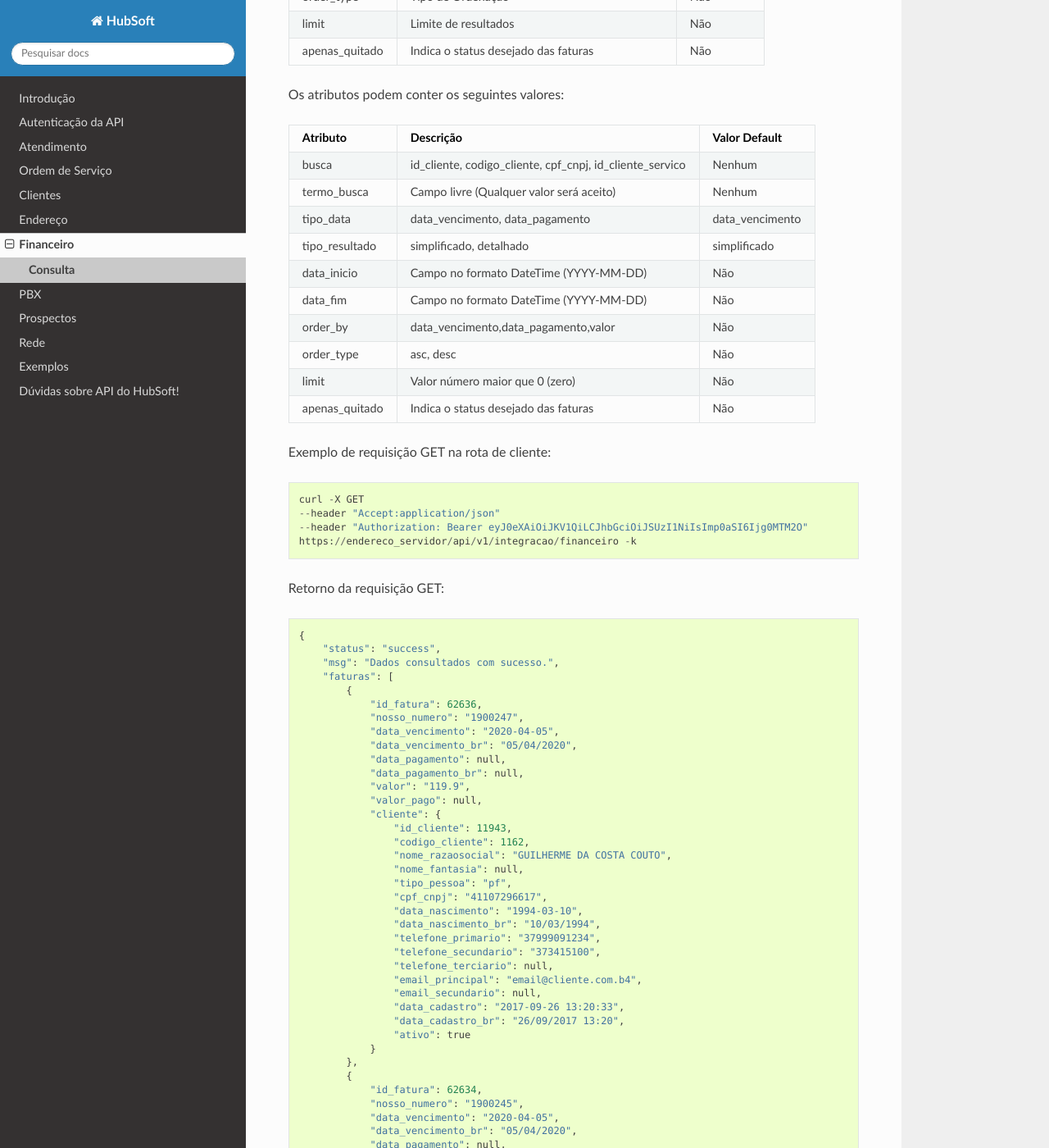
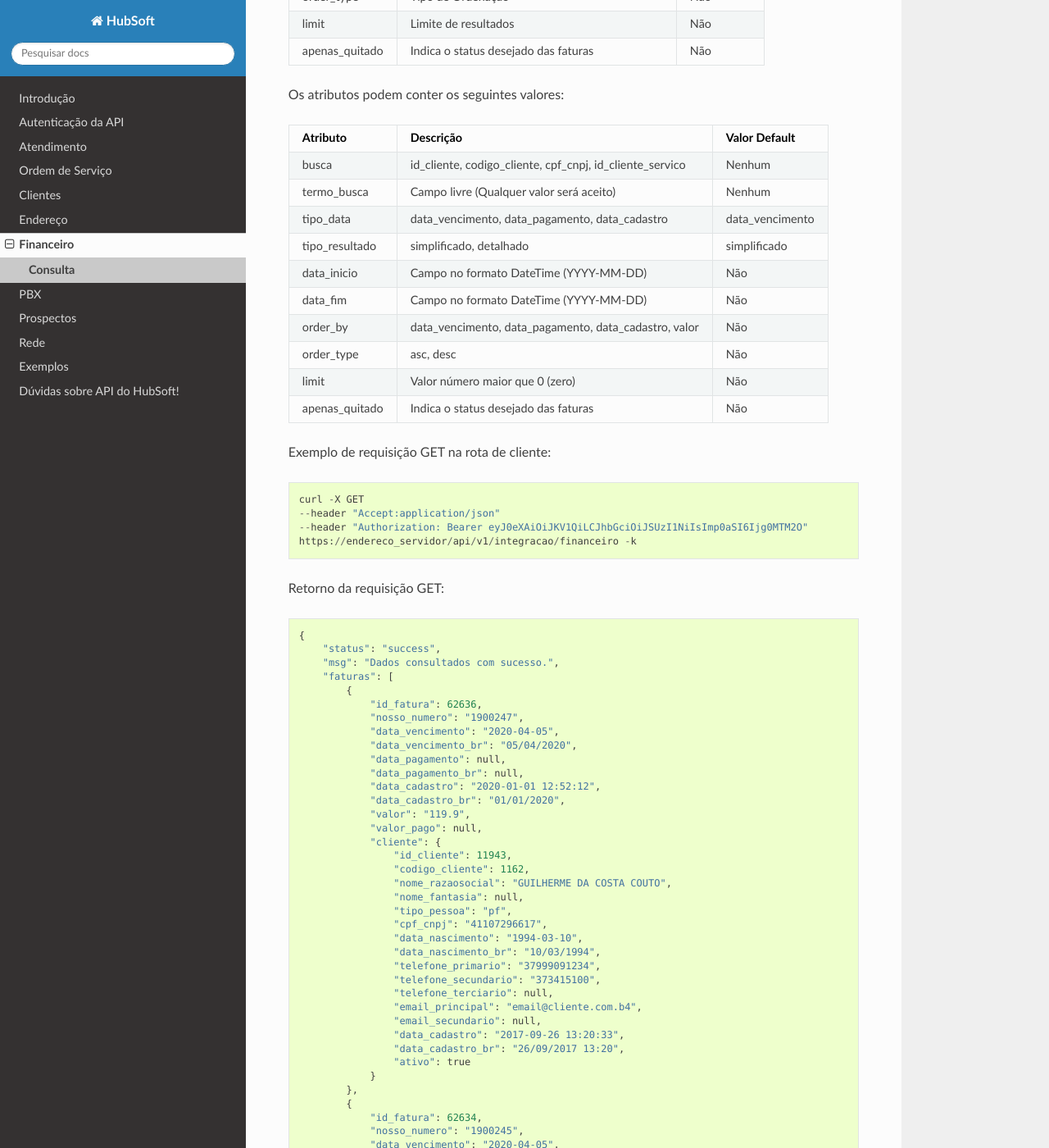
Before and after one commit to hubsoftbrasil/api, a Sphinx documentation site: the page built from docs/source/financeiro/consulta.rst, in a window 1280 px wide and 1400 px high, scrolled down 913 px. Shown: the whole window at 82% size. Built offline with Sphinx 7.4.7 and the Read the Docs theme 2.0.0, drawn with Linux system fonts in a browser that asks for light colours; pages that are not in the unit, such as notebooks, are missing from menus; some of the changed text lies outside the part shown.

Commit message:
Melhorias financeiro API cliente e financeiro geral

```diff
--- a/docs/source/financeiro/consulta.rst
+++ b/docs/source/financeiro/consulta.rst
@@ -83,7 +83,7 @@ Os atributos podem conter os seguintes valores:
       -  Nenhum
 
    *  -  tipo_data
-      -  data_vencimento, data_pagamento
+      -  data_vencimento, data_pagamento, data_cadastro
       -  data_vencimento
 
    *  -  tipo_resultado
@@ -99,7 +99,7 @@ Os atributos podem conter os seguintes valores:
       -  Não
 
    *  -  order_by
-      -  data_vencimento,data_pagamento,valor
+      -  data_vencimento, data_pagamento, data_cadastro, valor
       -  Não
 
    *  -  order_type
@@ -134,6 +134,8 @@ Retorno da requisição GET::
 	            "data_vencimento_br": "05/04/2020",
 	            "data_pagamento": null,
 	            "data_pagamento_br": null,
+	            "data_cadastro": "2020-01-01 12:52:12",
+	            "data_cadastro_br": "01/01/2020",
 	            "valor": "119.9",
 	            "valor_pago": null,
 	            "cliente": {
@@ -162,6 +164,8 @@ Retorno da requisição GET::
 	            "data_vencimento_br": "05/04/2020",
 	            "data_pagamento": null,
 	            "data_pagamento_br": null,
+	            "data_cadastro": "2020-01-01 12:52:12",
+	            "data_cadastro_br": "01/01/2020",
 	            "valor": "115.9",
 	            "valor_pago": null,
 	            "cliente": {
@@ -190,6 +194,8 @@ Retorno da requisição GET::
 	            "data_vencimento_br": "05/04/2020",
 	            "data_pagamento": null,
 	            "data_pagamento_br": null,
+	            "data_cadastro": "2020-01-01 12:52:12",
+	            "data_cadastro_br": "01/01/2020",
 	            "valor": "169.9",
 	            "valor_pago": null,
 	            "cliente": {
@@ -218,6 +224,8 @@ Retorno da requisição GET::
 	            "data_vencimento_br": "05/04/2020",
 	            "data_pagamento": null,
 	            "data_pagamento_br": null,
+	            "data_cadastro": "2020-01-01 12:52:12",
+	            "data_cadastro_br": "01/01/2020",
 	            "valor": "40.3",
 	            "valor_pago": null,
 	            "cliente": {
```
Also changed, not shown: docs/source/clientes/financeiro.rst (+8 -1 lines).
